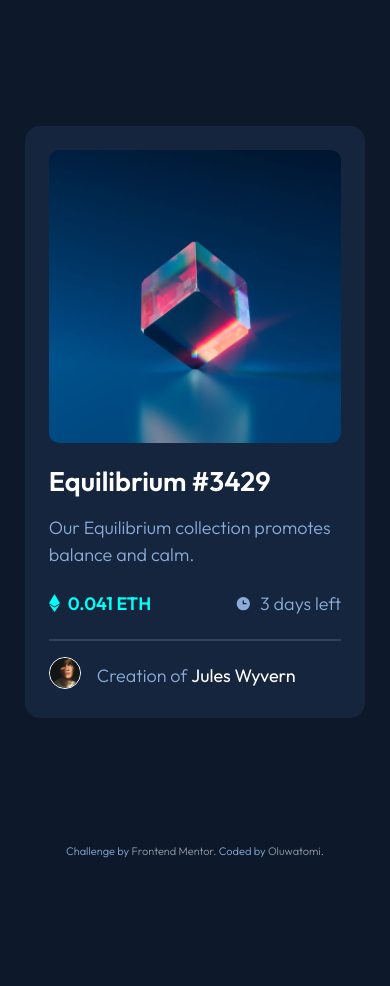
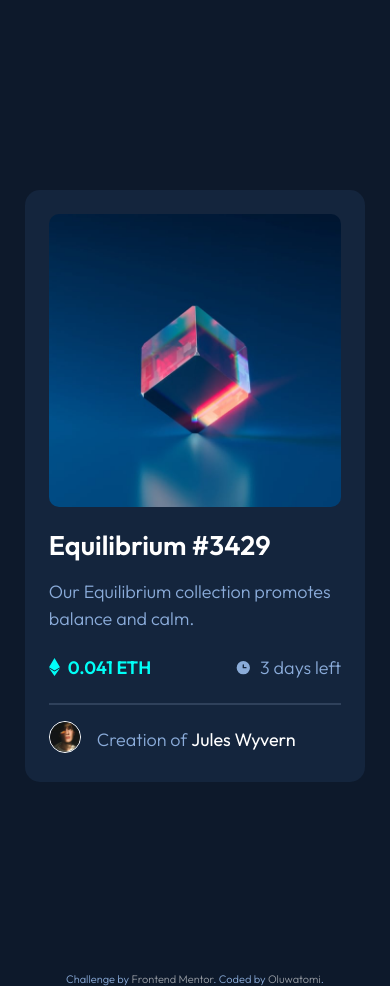
Before and after one commit to adetoadeto/nft-preview-card, a plain HTML site: page index.html in a window 390 px wide. Before the commit the page ends 858 px from the top, so only its background shows below. Drawn offline with Linux system fonts and the light colour scheme.

Commit message:
max-width added to media query

```diff
--- a/style.css
+++ b/style.css
@@ -139,7 +139,11 @@ hr {
 .attribution a { color: rgba(255, 255, 255, 0.575); }
 
 @media (max-width:1000px) {
+    .container {
+        padding: 4rem 0;
+    }
     .content {
         width: 75%;
+        max-width: 400px;
     }
 }
```
